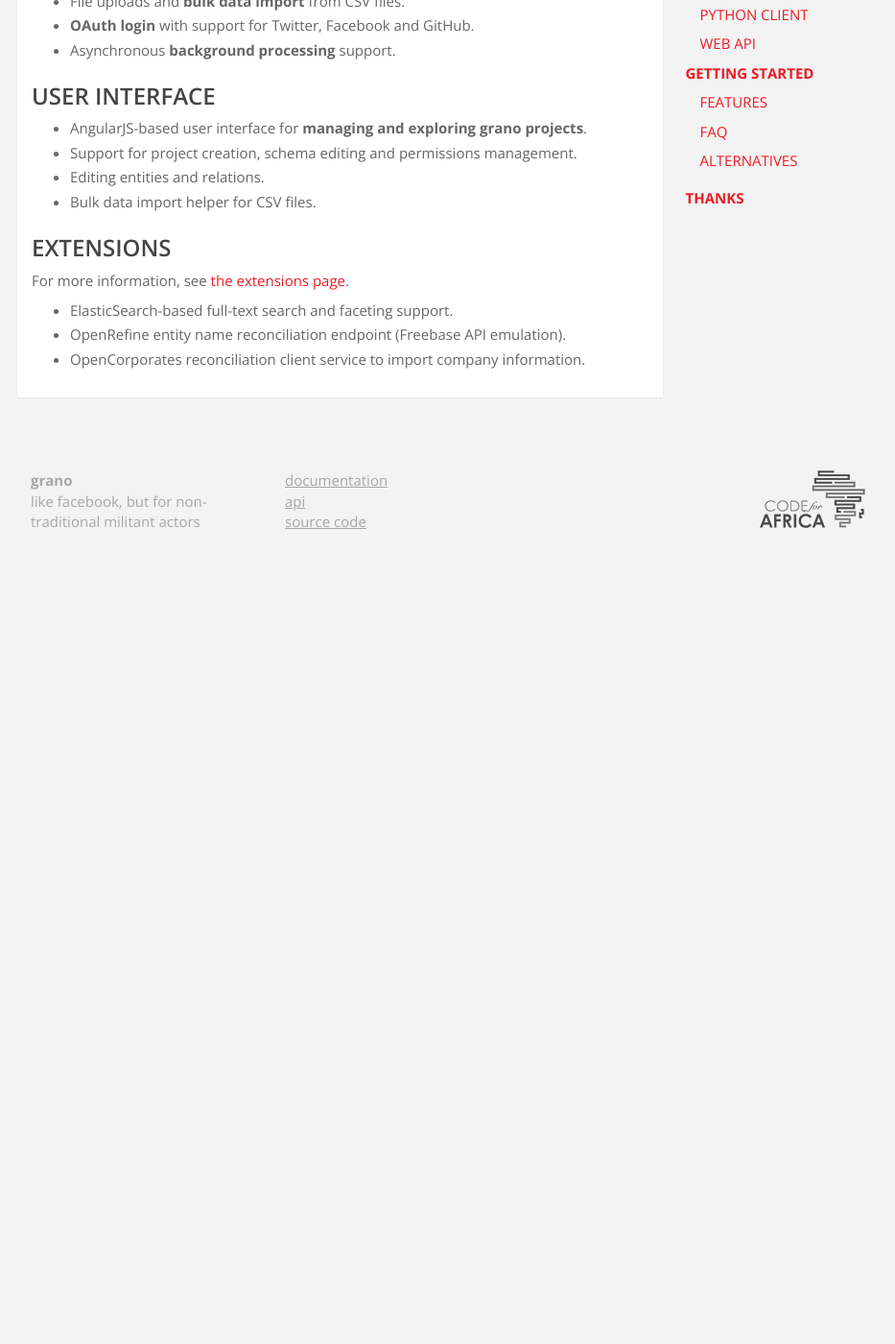
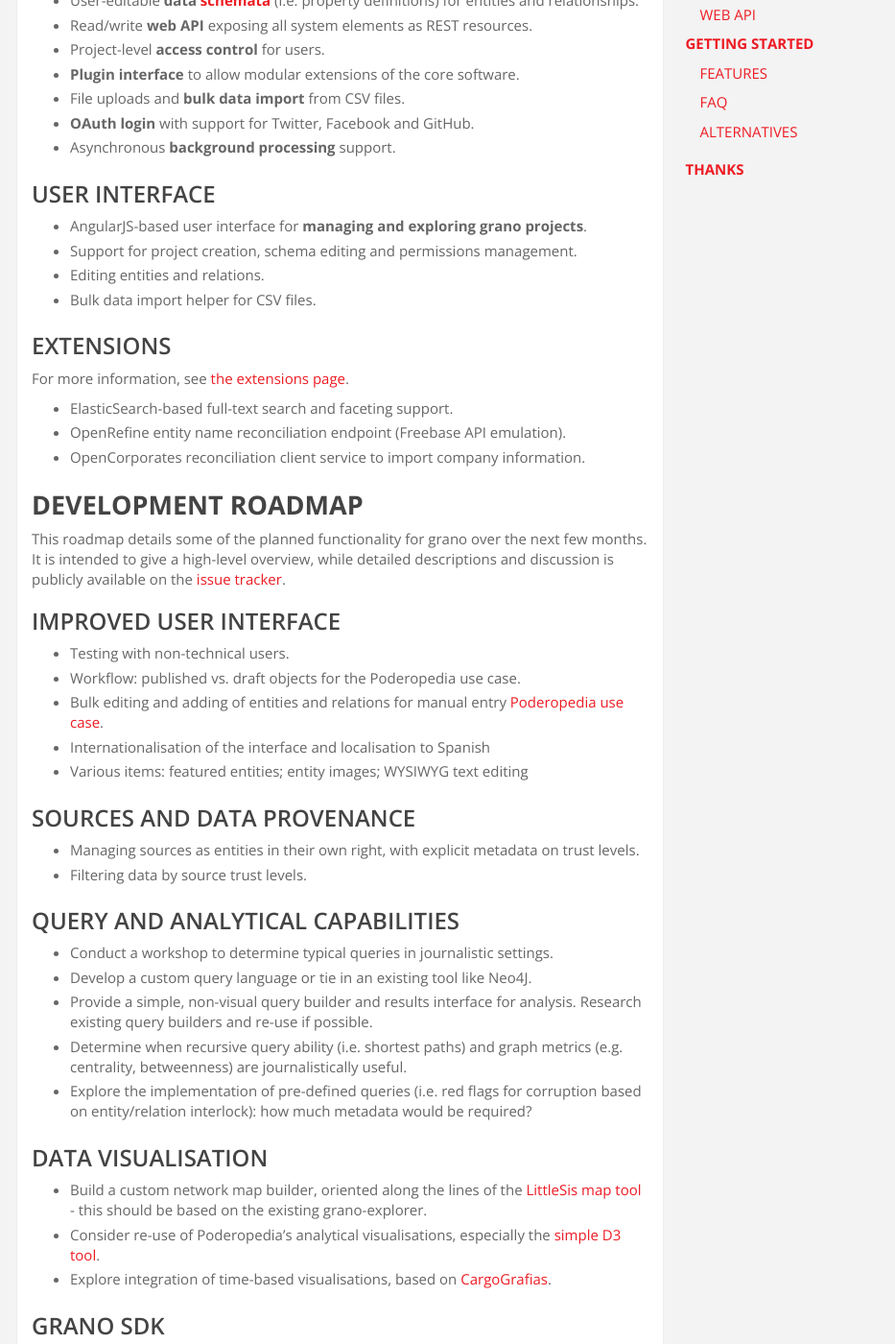
Before and after one commit to ANCIR/granoproject.org, a Jekyll site: the page built from about/1-features.md, in a window 1280 px wide and 1400 px high, scrolled down 442 px. Shown: the whole window at 96% size, without its empty margins (173-1106 px from the left). Built offline with Jekyll 4.4.1, drawn with Linux system fonts in a browser that asks for light colours; nearby versions of some CDN libraries; Markdown is read by kramdown in place of the engine named in the settings; before the commit the page ends 1022 px from its top, so only the background shows below that; some of the changed text lies outside the part shown.

Commit message:
Merge roadmap and features list.

```diff
--- a/_includes/footer.html
+++ b/_includes/footer.html
@@ -7,20 +7,11 @@
             </div>
             <div class="col-md-3 inner">
               <ul>
-                <li><a href="https://granoproject.org">documentation</a></li>
-                <li><a href="http://granoproject.org/api/">api</a></li>
+                <li><a href="http://granoproject.org/docs">documentation</a></li>
+                <li><a href="http://granoproject.org/docs/api/">api</a></li>
                 <li><a href="https://github.com/granoproject">source code</a></li>
               </ul>
             </div>
-            <!--div class="col-md-8">
-                <p>
-                    <a href="/about">Getting Started</a> &middot;
-                    <a href="/docs">Documentation</a> &middot;
-                    <a href="/contributing">Contribute</a> &middot;
-                    <a href="/extensions">Extensions</a>
-                </p>
-                <p>grano: facebook, for non-traditional militant actors.</p>
-            </div-->
             <div class="col-md-6 right">
                 <a href="http://www.codeforafrica.org/">
                     <img src="/static/images/c4a.png">
--- a/about/1-features.md
+++ b/about/1-features.md
@@ -6,7 +6,11 @@ menu_parent: about/index.md
 permalink: about/features/
 ---
 
-Grano is a rapidly developing open source software project. Some of the key features of the core engine as well as some extensions are listed here.
+Grano is a rapidly developing open source software project. This page is intended as a guide of both existing features and an agenda of functions that we're planning to work on in the future.
+
+# Existing features
+
+Some of the key features of the core engine as well as some extensions are listed here.
 
 ## Backend
 
@@ -29,7 +33,6 @@ Grano is a rapidly developing open source software project. Some of the key feat
 * Editing entities and relations.
 * Bulk data import helper for CSV files.
 
-
 ## Extensions
 
 For more information, see [the extensions page](/extensions).
@@ -37,3 +40,48 @@ For more information, see [the extensions page](/extensions).
 * ElasticSearch-based full-text search and faceting support.
 * OpenRefine entity name reconciliation endpoint (Freebase API emulation).
 * OpenCorporates reconciliation client service to import company information.
+
+# Development Roadmap
+
+This roadmap details some of the planned functionality for grano over the next few months. It is intended to give a high-level overview, while detailed descriptions and discussion is publicly available on the [issue tracker](https://github.com/granoproject/grano/issues).
+
+## Improved user interface
+* Testing with non-technical users.
+* Workflow: published vs. draft objects for the Poderopedia use case.
+* Bulk editing and adding of entities and relations for manual entry [Poderopedia use case](http://poderopedia.org/).
+* Internationalisation of the interface and localisation to Spanish
+* Various items: featured entities; entity images; WYSIWYG text editing
+
+## Sources and data provenance
+* Managing sources as entities in their own right, with explicit metadata on trust levels.
+* Filtering data by source trust levels.
+
+## Query and analytical capabilities
+* Conduct a workshop to determine typical queries in journalistic settings.
+* Develop a custom query language or tie in an existing tool like Neo4J.
+* Provide a simple, non-visual query builder and results interface for analysis. Research existing query builders and re-use if possible.
+* Determine when recursive query ability (i.e. shortest paths) and graph metrics (e.g. centrality, betweenness) are journalistically useful.
+* Explore the implementation of pre-defined queries (i.e. red flags for corruption based on entity/relation interlock): how much metadata would be required?
+
+## Data visualisation
+* Build a custom network map builder, oriented along the lines of the [LittleSis map tool](http://littlesis.org/map/101) - this should be based on the existing grano-explorer.
+* Consider re-use of Poderopedia's analytical visualisations, especially the [simple D3 tool](http://poderopedia.github.io/panama-network/).
+* Explore integration of time-based visualisations, based on [CargoGrafias](http://cargografias.org/).
+
+## Grano SDK
+* Template repository for grano extensions; with documentation on how to develop plugins with their own API and data model.
+* Template for front-end news apps with entity and relationship profiles (like [MachtVZ](http://machtvz.okfn.de/) and [OpenInterests.eu](http://openinterests.eu/)).
+* Consider developing a JavaScript client library.
+
+## Text mining and entity extraction
+* Support entity extraction service based on the entities present in a specific grano project, ideally based on [Stanford NER](http://nlp.stanford.edu/software/CRF-NER.shtml).
+* Explore re-use and development of stand-alone tools for manual/computer-assisted relationship extraction from news content (MMA Dexter?).
+
+## Activity feeds / narrative relationships
+* Prototype narrative connections between entities, as shown in [this mockup](http://opendatalabs.org/misc/demo/grano/_mockup/)
+* Following feeds and customised timelines.
+* Generate narrative updates from entity/relationship CRUD operations.
+
+## Software as a service
+* Work out a partnership with a commercial organisation to operate a hosted instance of grano.
+* Develop a revenue model for the service.
```
Also changed, not shown: about/index.md (+1 -1 lines), contributing/1-roadmap.md (deleted, +0 -51 lines), contributing/index.md (+1 -1 lines), contributing/1-license.md (renamed from contributing/2-license.md).
